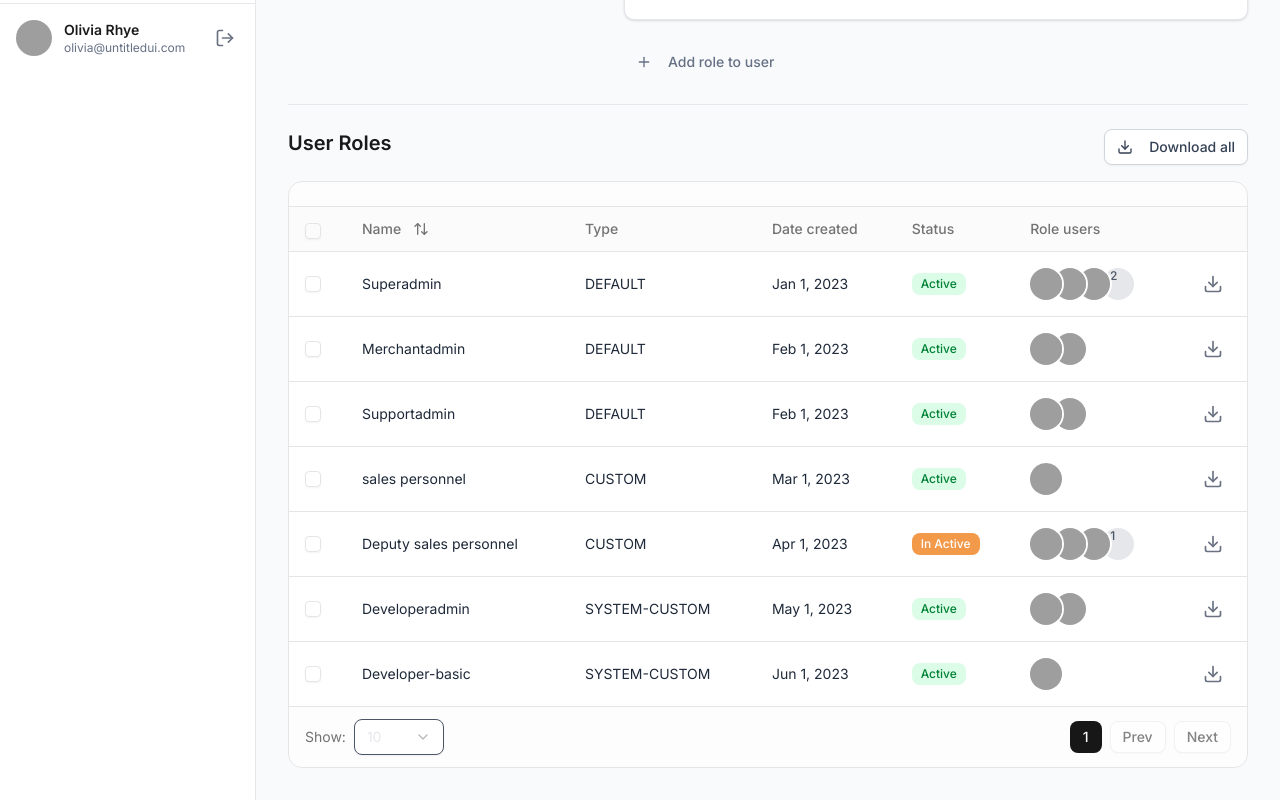
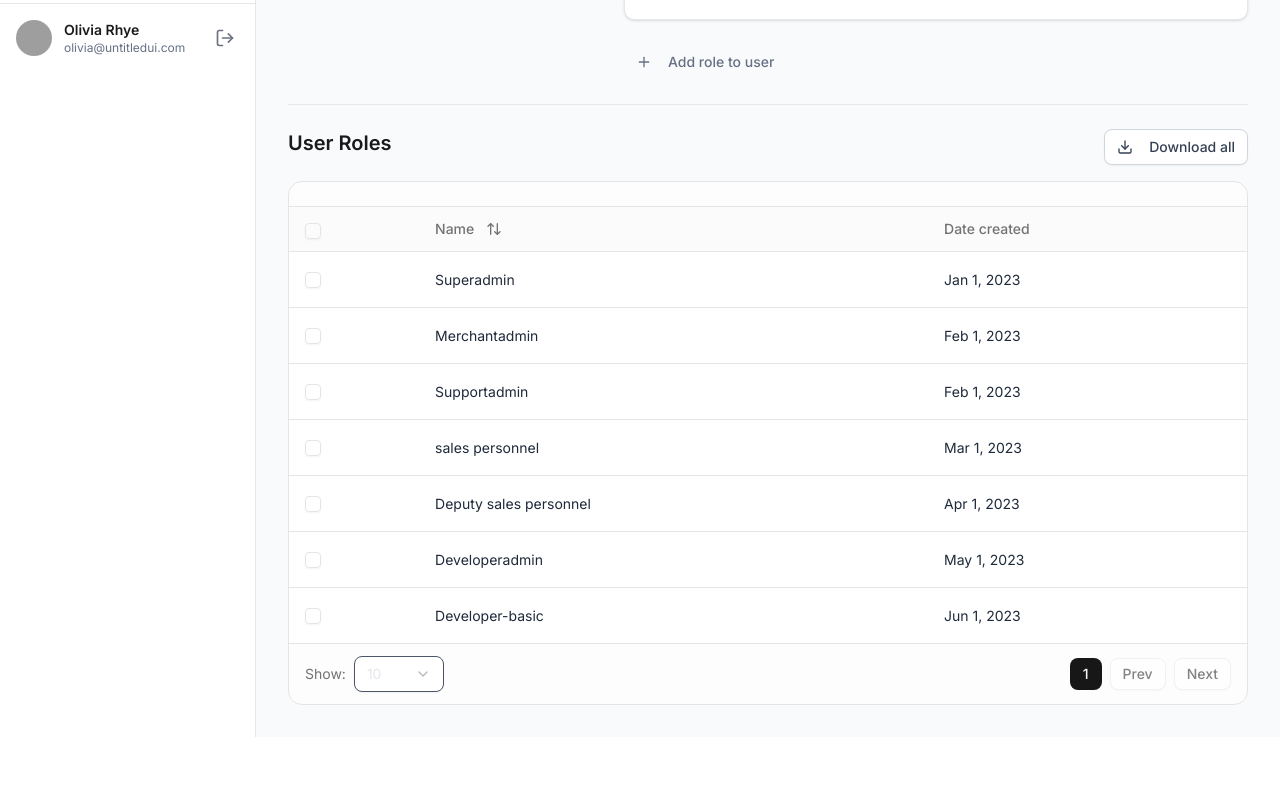
Before and after one commit to EbukaPeter55/3line-dashboard-test, a React (Vite) app: page /dashboard/settings in a window 1280 px wide. Shown: the part 806-1606 px from the top of the page. After the commit the page ends 1543 px from the top, so only its background shows below. Built offline with nearby package versions, Linux system fonts and the light colour scheme; grey boxes are pictures that could not be loaded.

Commit message:
fix: fixing the table responsiveness

```diff
--- a/src/components/ui/table/column.tsx
+++ b/src/components/ui/table/column.tsx
@@ -3,7 +3,7 @@
 import {ColumnDef} from '@tanstack/react-table';
 import {Badge} from '../badge';
 import {ArrowUpDown} from 'lucide-react';
-import {RoleTableData, UserAvatar} from "@/components/ui/table/table-types";
+import {RoleTableData} from "@/components/ui/table/table-types";
 
 const statusCell =
     <T extends { status: string }>() =>
@@ -38,15 +38,6 @@ export const roleColumns: ColumnDef<RoleTableData, unknown>[] = [
         ),
     },
     {
-        accessorKey: 'type',
-        header: 'Type',
-        cell: ({row}) => (
-            <div className="text-left">
-                {row.original.type}
-            </div>
-        ),
-    },
-    {
         accessorKey: 'dateCreated',
         header: 'Date created',
         cell: ({row}) => (
@@ -55,57 +46,4 @@ export const roleColumns: ColumnDef<RoleTableData, unknown>[] = [
             </div>
         ),
     },
-    {
-        accessorKey: 'status',
-        header: 'Status',
-        cell: ({row}) => (
-            <div className="text-left">
-                {statusCell<RoleTableData>()({row})}
-            </div>
-        ),
-    },
-    {
-        accessorKey: 'roleUsers',
-        header: 'Role users',
-        cell: ({row}) => {
-            const users = row.original.roleUsers as UserAvatar[];
-            const displayedUsers = users.slice(0, 3);
-            const remainingUsersCount = users.length - displayedUsers.length;
-
-            return (
-                <div className="flex items-center -space-x-2 overflow-hidden">
-                    {displayedUsers.map((user, index) => (
-                        <img
-                            key={user.id}
-                            src={user.avatarUrl}
-                            alt={`User ${index + 1}`}
-                            className="relative inline-block h-8 w-8 rounded-full ring-2 ring-white"
-                            style={{zIndex: users.length - index}}
-                        />
-                    ))}
-                    {remainingUsersCount > 0 && (
-                        <span
-                            className="relative inline-block h-8 w-8 rounded-full bg-gray-200 text-gray-600 flex items-center justify-center text-xs font-medium ring-2 ring-white">
-                            +{remainingUsersCount}
-                        </span>
-                    )}
-                </div>
-            );
-        },
-    },
-    {
-        id: 'actions',
-        header: '',
-        cell: () => (
-            <div className="flex justify-end pr-2">
-                <svg xmlns="http://www.w3.org/2000/svg" width="20" height="20" viewBox="0 0 24 24" fill="none"
-                     stroke="currentColor" strokeWidth="2" strokeLinecap="round" strokeLinejoin="round"
-                     className="lucide lucide-download text-gray-500 cursor-pointer hover:text-gray-700">
-                    <path d="M21 15v4a2 2 0 0 1-2 2H5a2 2 0 0 1-2-2v-4"/>
-                    <polyline points="7 10 12 15 17 10"/>
-                    <line x1="12" x2="12" y1="15" y2="3"/>
-                </svg>
-            </div>
-        ),
-    },
 ];
```
